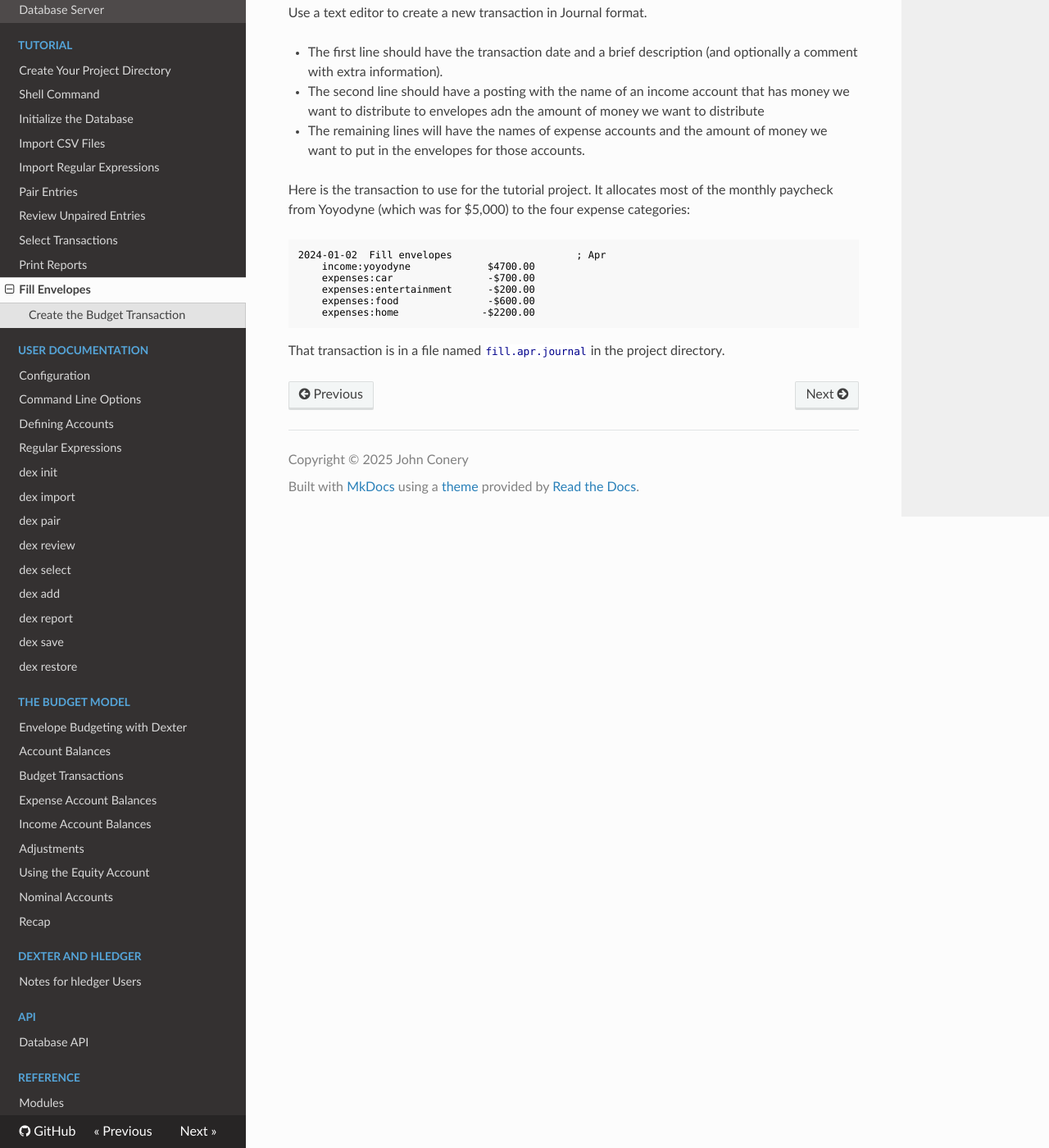
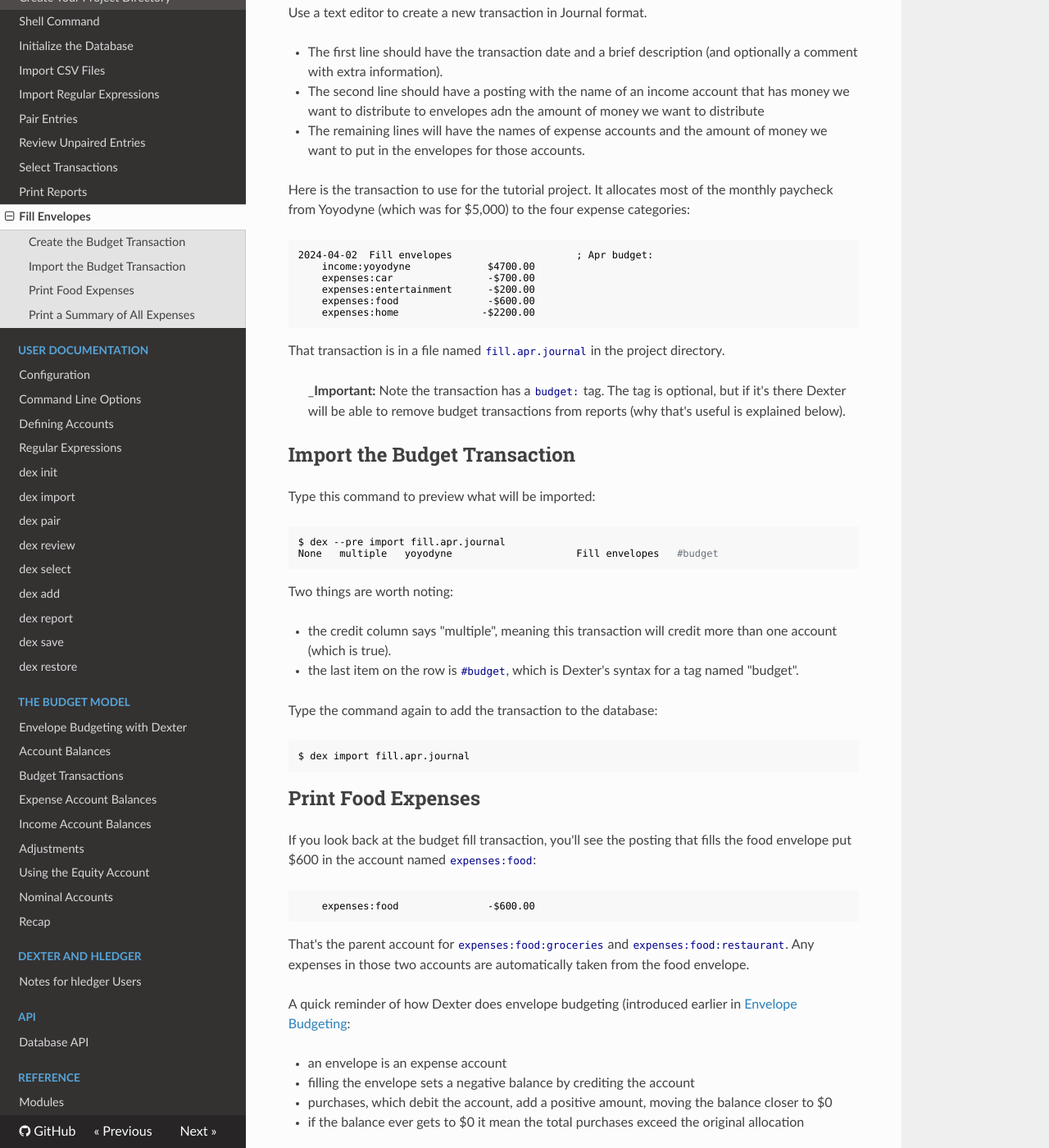
Before and after one commit to conery/dexter, an MkDocs documentation site: the page built from docs/tut_fill.md, in a window 1280 px wide and 1400 px high, scrolled down 890 px. Shown: the whole window at 82% size. Built offline with MkDocs 1.6.1, drawn with Linux system fonts in a browser that asks for light colours; nearby versions of some CDN libraries; some of the changed text lies outside the part shown.

````diff
--- a/docs/tut_fill.md
+++ b/docs/tut_fill.md
@@ -26,7 +26,7 @@
 It allocates most of the monthly paycheck from Yoyodyne (which was for $5,000)  to the four expense categories:
 
 ```plain
-2024-01-02  Fill envelopes                     ; Apr
+2024-04-02  Fill envelopes                     ; Apr budget:
     income:yoyodyne             $4700.00
     expenses:car                -$700.00
     expenses:entertainment      -$200.00
@@ -35,3 +35,69 @@
 ```
 
 That transaction is in a file named `fill.apr.journal` in the project directory.
+
+> _**Important:** Note the transaction has a `budget:` tag.  The tag is optional, but if it's there Dexter will be able to remove budget transactions from reports (why that's useful is explained below).
+
+## Import the Budget Transaction
+
+Type this command to preview what will be imported:
+
+```bash
+$ dex --pre import fill.apr.journal
+None   multiple   yoyodyne                     Fill envelopes   #budget
+```
+
+Two things are worth noting:
+
+* the credit column says "multiple", meaning this transaction will credit more than one account (which is true).
+
+* the last item on the row is `#budget`, which is Dexter's syntax for a tag named "budget".
+
+Type the command again to add the transaction to the database:
+
+```bash
+$ dex import fill.apr.journal
+```
+
+## Print Food Expenses
+
+If you look back at the budget fill transaction, you'll see the posting that fills the food envelope put $600 in the account named `expenses:food`:
+
+```plain
+    expenses:food               -$600.00
+```
+
+That's the parent account for `expenses:food:groceries` and `expenses:food:restaurant`.
+Any expenses in those two accounts are automatically taken from the food envelope.
+
+A quick reminder of how Dexter does envelope budgeting (introduced earlier in [Envelope Budgeting](envelopes.md):
+
+* an envelope is an expense account
+* filling the envelope sets a negative balance by crediting the account
+* purchases, which debit the account, add a positive amount, moving the balance closer to $0
+* if the balance ever gets to $0 it mean the total purchases exceed the original allocation
+
+This command prints a report for all food transactions, including the envelope filling transaction:
+
+![table with budget and all food expenses](images/report.envelope.food.png)
+
+This is just what we expect!
+
+* the envelope was initially empty
+* the fill transaction credited the account for $600, setting the balance to -$600
+* a purchase on Apr 1 took $70 from the envelope and the balance increased to -$530
+* the next transaction put $35 back in the envelope, so the balance is -$536
+
+The remaining transactions all debited the expense account, taking more money from the envelope.
+At the end of the month the balance was -$405.
+
+This agrees with the summary shown earlier, which said we spent $195 on food.
+We put in $600, spent $195, and have $405 left.
+
+## Print a Summary of All Expenses
+
+This command groups all expenses by the main category (food, car, _etc_):
+
+![table with budget and all food expenses](images/report.envelopes.all.png)
+
+The items in the last column show the money left in each envelope at the end of the month.
````
Also changed, not shown: docs/images/report.envelope.food.png (added), docs/images/report.envelopes.all.png (added), 4 other files.
